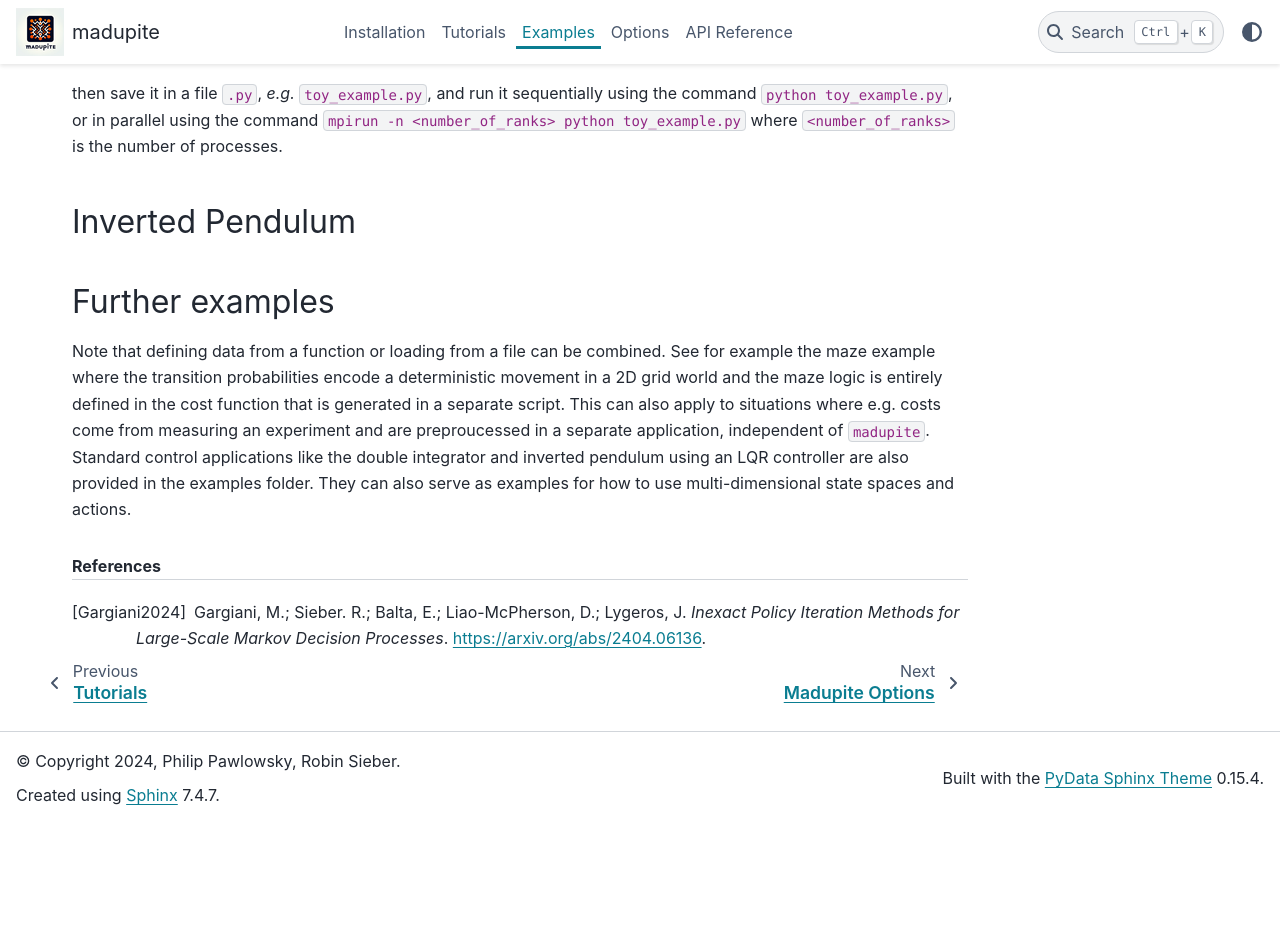
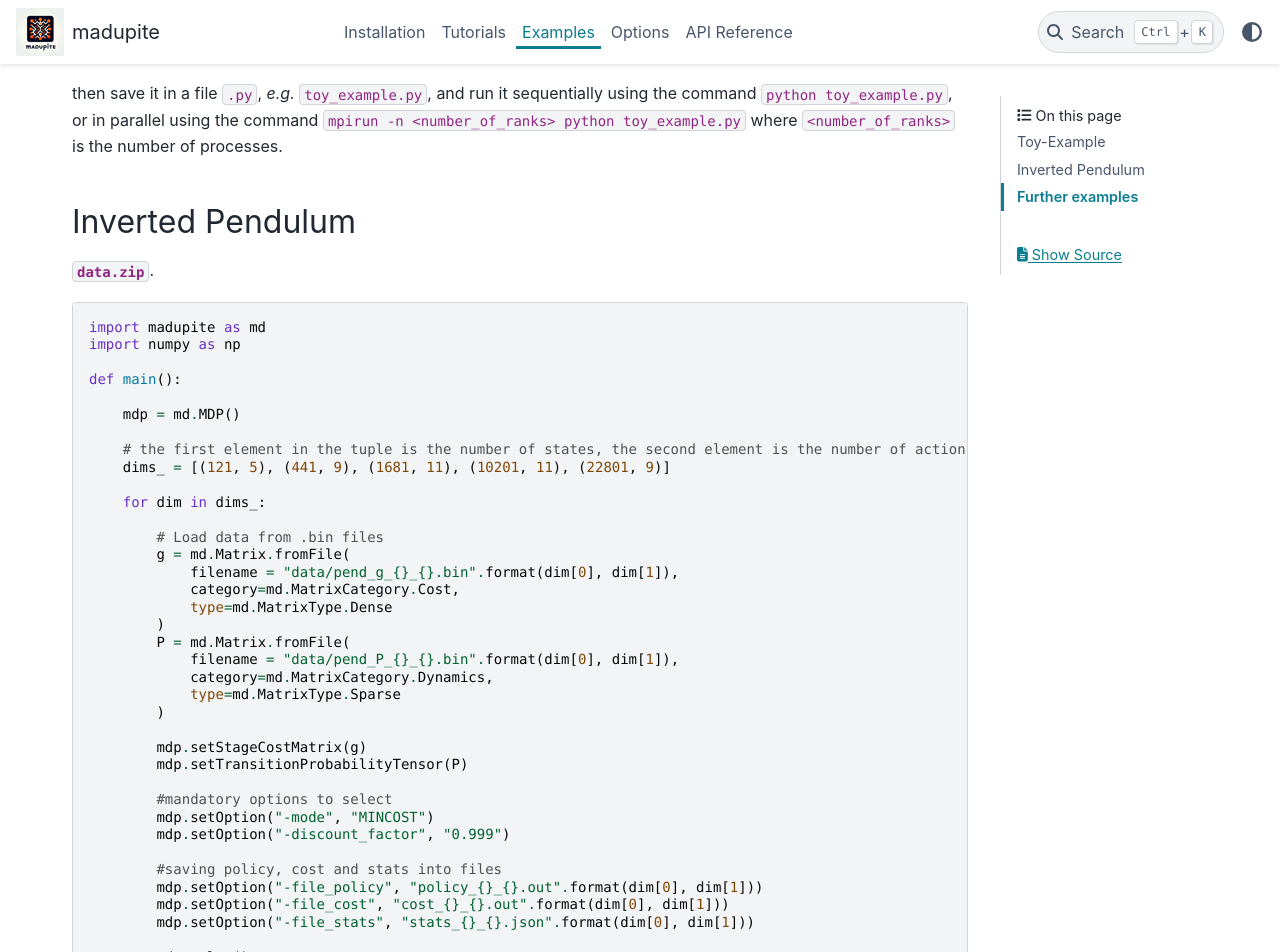
Before and after one commit to madupite/madupite, a Sphinx documentation site: the page built from docs/examples.rst, in a window 1280 px wide and 1400 px high, scrolled down 3356 px. Shown: the top 952 px of the window. Built offline with Sphinx 7.4.7 and the PyData theme 0.15.4, drawn with Linux system fonts in a browser that asks for light colours; before the commit the page ends 4181 px from its top, so only the background shows below that; some of the changed text lies outside the part shown.

Commit message:
adding the scheleton for the pendulum example

```diff
--- a/docs/conf.py
+++ b/docs/conf.py
@@ -24,6 +24,7 @@
 extensions = [
     "sphinx.ext.autodoc",
     "sphinx.ext.autosummary",
+    "sphinxcontrib.video",
 ]
 
 
--- a/docs/examples.rst
+++ b/docs/examples.rst
@@ -123,8 +123,57 @@
 
 Inverted Pendulum
 -----------------
+:download:`data.zip <data.zip>`.
 
+.. code-block:: python
 
+    import madupite as md
+    import numpy as np
+
+    def main():
+
+        mdp = md.MDP()
+
+        # the first element in the tuple is the number of states, the second element is the number of actions
+        dims_ = [(121, 5), (441, 9), (1681, 11), (10201, 11), (22801, 9)]
+
+        for dim in dims_:
+
+            # Load data from .bin files
+            g = md.Matrix.fromFile(
+                filename = "data/pend_g_{}_{}.bin".format(dim[0], dim[1]),
+                category=md.MatrixCategory.Cost,
+                type=md.MatrixType.Dense
+            )
+            P = md.Matrix.fromFile(
+                filename = "data/pend_P_{}_{}.bin".format(dim[0], dim[1]),
+                category=md.MatrixCategory.Dynamics,
+                type=md.MatrixType.Sparse
+            )
+
+            mdp.setStageCostMatrix(g)
+            mdp.setTransitionProbabilityTensor(P)
+
+            #mandatory options to select
+            mdp.setOption("-mode", "MINCOST")
+            mdp.setOption("-discount_factor", "0.999")
+
+            #saving policy, cost and stats into files
+            mdp.setOption("-file_policy", "policy_{}_{}.out".format(dim[0], dim[1]))
+            mdp.setOption("-file_cost", "cost_{}_{}.out".format(dim[0], dim[1]))
+            mdp.setOption("-file_stats", "stats_{}_{}.json".format(dim[0], dim[1]))
+
+            mdp.solve()
+
+    if __name__ == "__main__":
+        main()
+
+.. video:: _static/pendulum.mp4
+    :height: 500
+    :width: 900
+    :autoplay:
+    :loop:
+    :poster: _static/pendulum.png
 
 Further examples
 ----------------
```
Also changed, not shown: docs/_static/madupite_logo.png (added), docs/_static/madupite_logo_old.png (added), docs/_static/pendulum.png (added), 1 other file.
